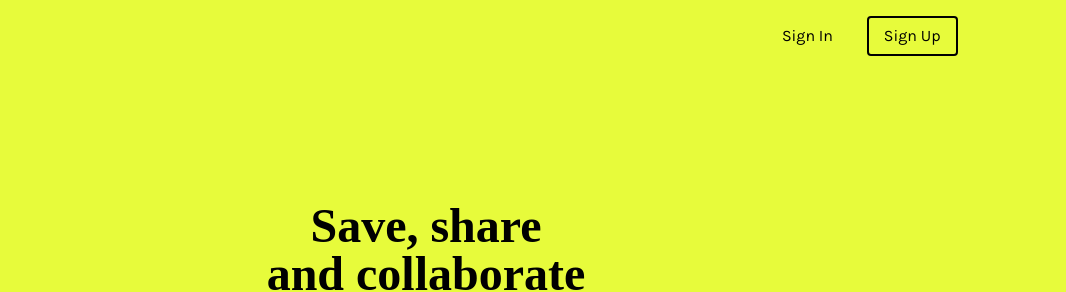
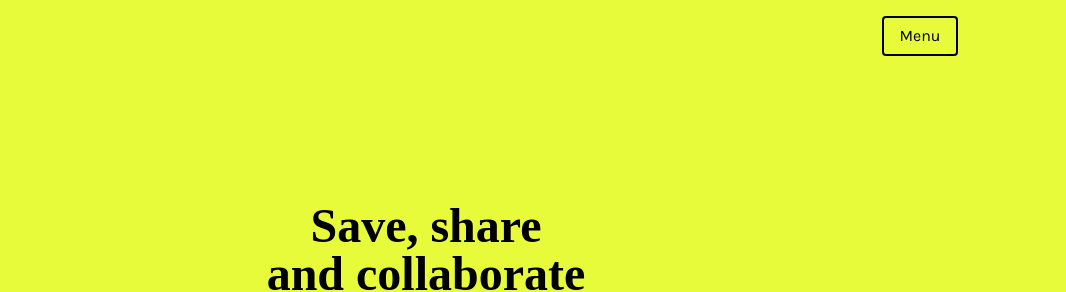
Before and after one commit to graciemichiko/Blocbox, a plain HTML site: page index.html in a window 1280 px wide. Shown: the top 292 px of the page, 214-1280 px from the left. Drawn offline with Linux system fonts and the light colour scheme; a web font is replaced by a local one.

Commit message:
Assignment-32-completed

```diff
--- a/index.html
+++ b/index.html
@@ -26,8 +26,8 @@
       </div>
       <div class="one-half">
         <ul>
-          <li><a href="signin.html">Sign In</a></li>
-          <li class="btn-outline"><a href="signup.html">Sign Up</a></li>
+          <!-- <li><a href="signin.html">Sign In</a></li> -->
+          <li class="btn-outline"><a href="signup.html">Menu</a></li>
         </ul>
       </div>
     </nav>
```
